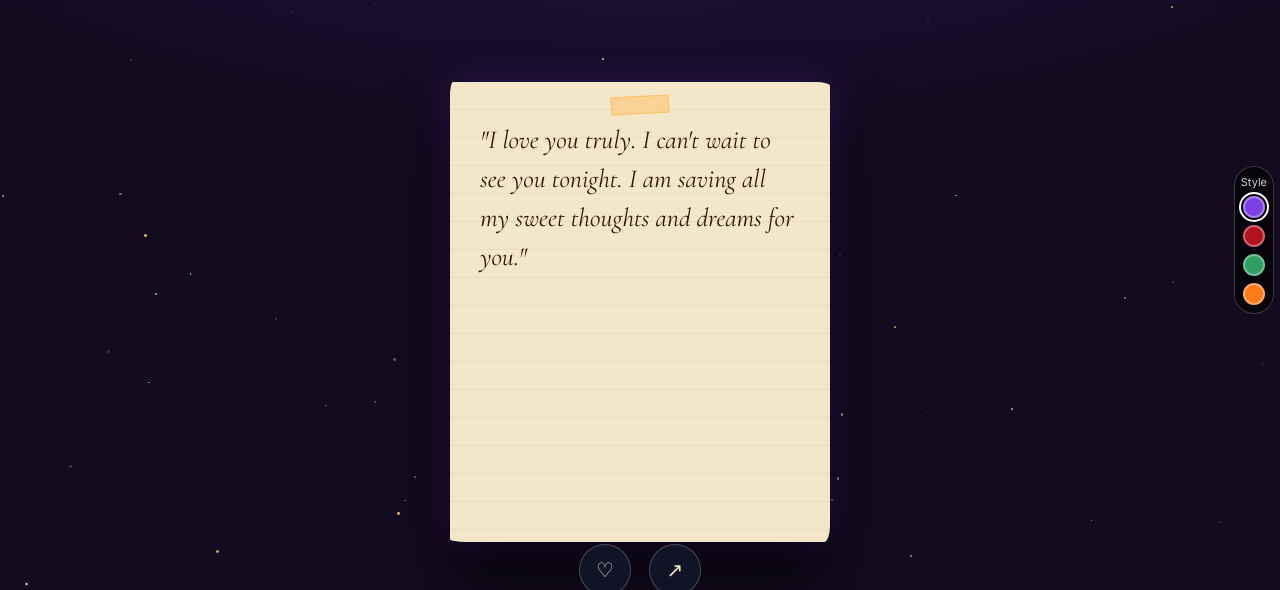
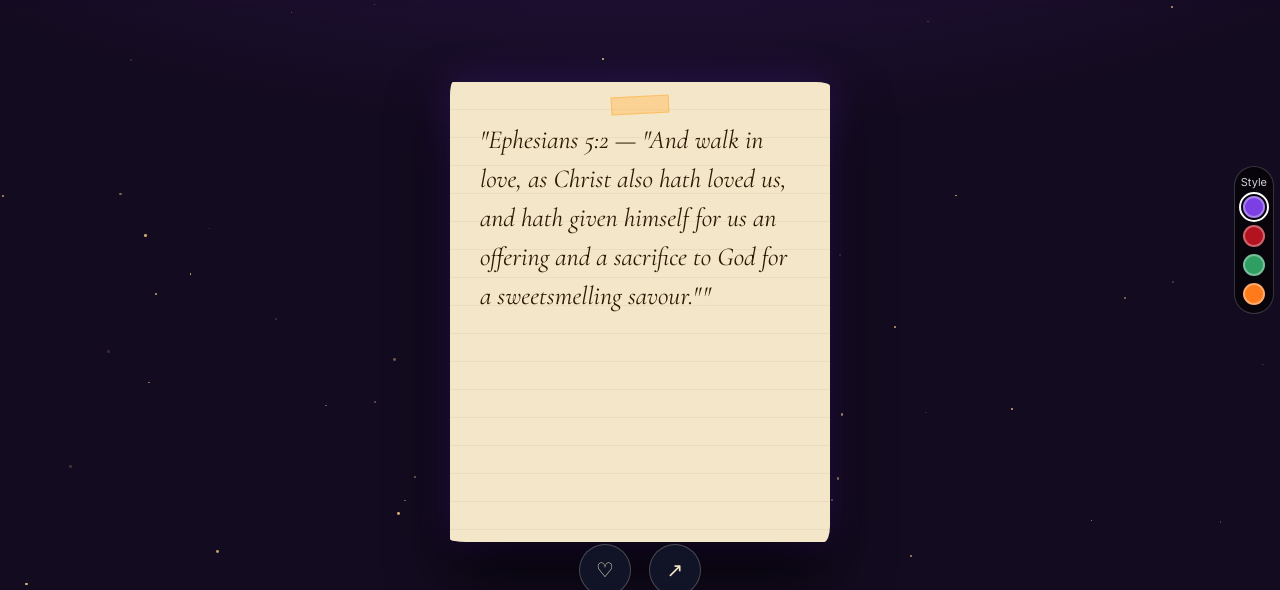
Before and after one commit to Solid22-cpu/Solid22-site, a plain HTML site: page love.html in a window 1280 px wide. Shown: the part 170-760 px from the top of the page. Drawn offline with nearby package versions, Linux system fonts and the light colour scheme.

Commit message:
love.html

```diff
--- a/love.html
+++ b/love.html
@@ -294,6 +294,7 @@ html[data-hw] .card::before{background:color-mix(in srgb,var(--gold) 40%, transp
       toastCopied: "Copied to clipboard",
       shareSuffix: " — Love Messages",
       quotes: [
+        "Ephesians 5:2 — \"And walk in love, as Christ also hath loved us, and hath given himself for us an offering and a sacrifice to God for a sweetsmelling savour.\"",
         "I love you truly. I can't wait to see you tonight. I am saving all my sweet thoughts and dreams for you.",
         "Every time I see you, I feel a little flame in my heart, that lights up, because I LOVE YOU!",
         "I couldn't think of anything better to write in your card than the truth. I love you!",
```
